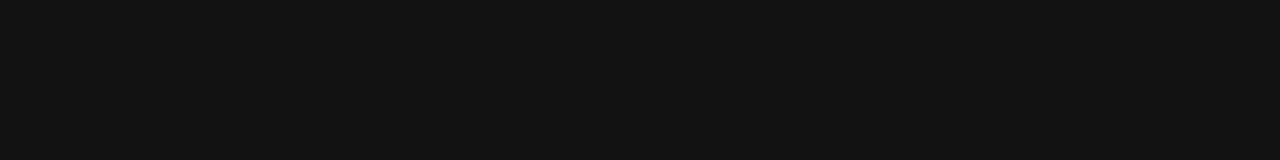
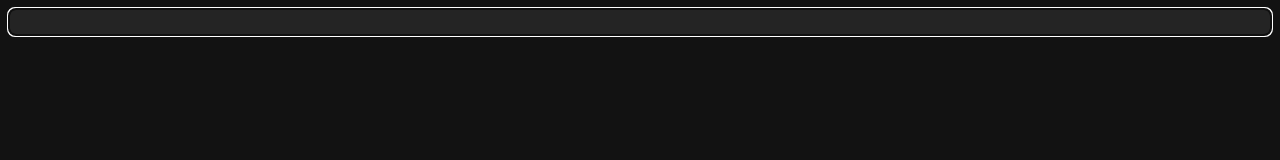
Before and after one commit to WogLad/wogdb, a plain HTML site: page index.html in a window 1280 px wide. Drawn offline with Linux system fonts and the light colour scheme.

Commit message:
Added Command Input Area

```diff
--- a/index.html
+++ b/index.html
@@ -7,6 +7,8 @@
     <title>WogDB</title>
 </head>
 <body>
+    <div class="main-input" contenteditable="true" id="main-input" autofocus></div>
+
     <link rel="stylesheet" href="styles.css">
     <script src="index.js"></script>
 </body>
--- a/index.js
+++ b/index.js
@@ -85,3 +85,10 @@ function parseCommand(cmd) {
         break;
     }
 }
+
+document.getElementById("main-input").addEventListener("keydown", (e) => {
+    if (e.key != "Enter") {return;}
+    e.preventDefault();
+    parseCommand(e.target.innerText);
+    e.target.innerText = "";
+});
--- a/styles.css
+++ b/styles.css
@@ -1,3 +1,26 @@
 body {
+    font-family: monospace;
+    font-size: medium;
     background-color: #121212;
+    color: rgb(232, 232, 232);
 }
+
+[contenteditable] {
+    border: 2px solid #000;
+    line-height: 1.4em;
+    -webkit-appearance: textfield;
+    appearance: textfield
+}
+
+div.main-input {
+    padding: 3px;
+	border: 2px solid #000000;
+    border-radius: 7px;
+    background-color: #242424;
+    /* width: 380px; */
+    overflow-x: hidden;
+    overflow-y: auto;
+    text-align: justify;
+    max-lines: 1;
+    /* width: 100%; */
+}
```
